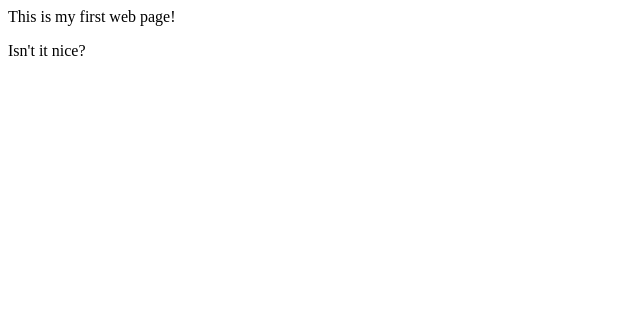
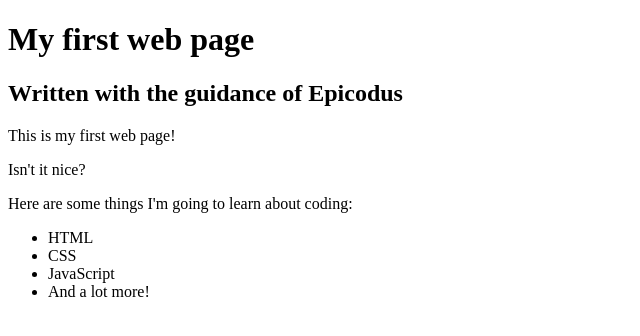
Before and after one commit to lisagarvey-11/my-first-webpage, a plain HTML site: page my-first-webpage.html in a window 1280 px wide. Shown: the whole page, without its empty margins (0-640 px from the left). Drawn offline with Linux system fonts and the light colour scheme.

Commit message:
add final, official HTML elements DOCTYPE, head, title,body

```diff
--- a/my-first-webpage.html
+++ b/my-first-webpage.html
@@ -1,2 +1,21 @@
-<p>This is my first web page!</p>
-<p> Isn't it nice?</p>
+<!DOCTYPE html>
+<html>
+  <head>
+    <title>Web page #1!</title>
+  </head>
+  <body>
+    <h1>My first web page</h1>
+    <h2>Written with the guidance of Epicodus</h2>
+
+    <p>This is my first web page!</p>
+    <p> Isn't it nice?</p>
+
+    <p> Here are some things I'm going to learn about coding:</p>
+    <ul>
+      <li>HTML</li>
+      <li>CSS</li>
+      <li>JavaScript</li>
+      <li> And a lot more!</li>
+    </ul>
+  </body>
+</html>
```
